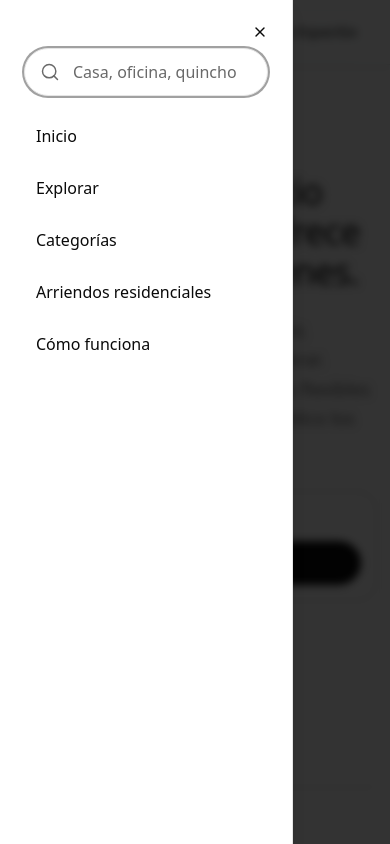
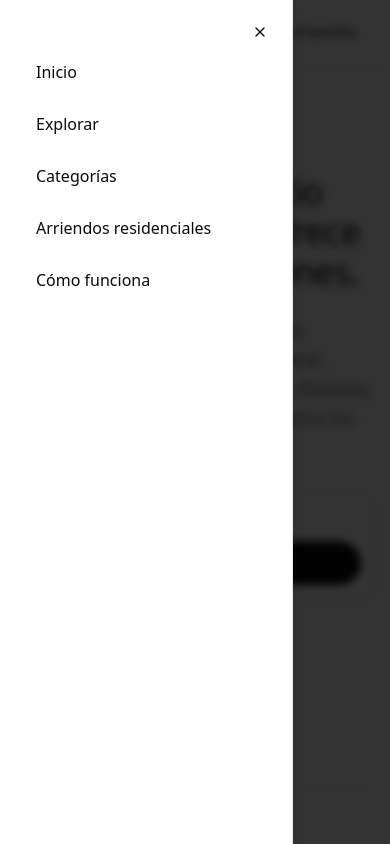
Before and after one commit to HernanEspinozaDev/espaciGo, a Next.js app in the folder frontend/: page / in a window 390 px wide. Both pictures are taken after a click on the button "Abrir menú". Shown: the top 844 px of the page. Built offline with nearby package versions, Linux system fonts and the light colour scheme.

Commit message:
refactor(frontend): remove mobile search input from sheet navigation

```diff
--- a/frontend/src/app/navbar.tsx
+++ b/frontend/src/app/navbar.tsx
@@ -3,7 +3,6 @@
 import { Menu } from "lucide-react";
 import Link from "next/link";
 import { useState } from "react";
-import { MobileSearchInput } from "@/components/search/mobile-search-input";
 import {
   Sheet,
   SheetContent,
@@ -30,10 +29,7 @@ export function Navbar({ links }: { links: NavLink[] }) {
         </SheetTrigger>
         <SheetContent side="left" className="gap-0 overflow-y-auto p-6">
           <SheetTitle className="sr-only">Menú</SheetTitle>
-          <div className="mt-6">
-            <MobileSearchInput onNavigate={() => setOpen(false)} />
-          </div>
-          <nav className="mt-4 flex flex-col gap-1">
+          <nav className="mt-6 flex flex-col gap-1">
             {links.map((link) => (
               <Link
                 key={link.href}
```
